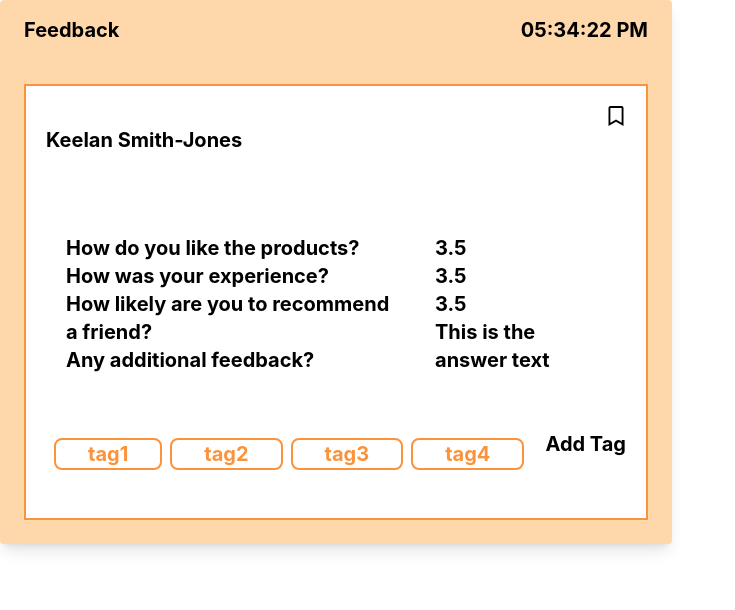
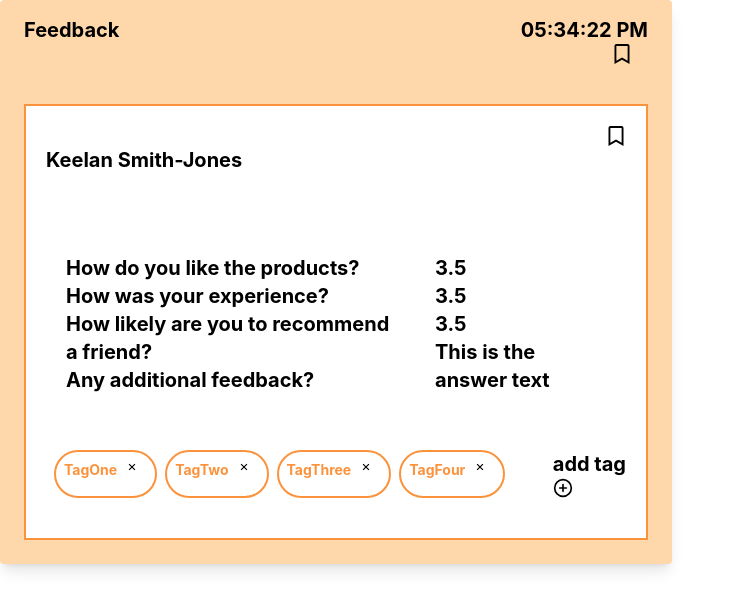
Before and after one commit to josesison1/ripe-production-test, a React (Create React App) app: page / in a window 1280 px wide. Shown: the top 610 px of the page, without its empty margins (0-735 px from the left). Built offline with nearby package versions, Linux system fonts and the light colour scheme.

Commit message:
updated footer tags

```diff
--- a/src/components/FeedbackCardHeader.js
+++ b/src/components/FeedbackCardHeader.js
@@ -1,5 +1,6 @@
 import React from 'react'
 import { test } from '../testObject'
+import { FeedbackBodyBookmark } from './FeedbackBodyBookmark';
 
 const FeedbackCardHeader = () => {
   const timestamp = Date.now();
@@ -9,7 +10,9 @@ const FeedbackCardHeader = () => {
     <>
       <div className="flex justify-between">
         <span>{test.cardType}</span>
-        <span>{timeOnly}</span>
+        <div className='flex flex-col'><span>{timeOnly}</span>
+          <div className='flex justify-end pr-4'><FeedbackBodyBookmark /></div></div>
+
       </div>
     </>
   )
--- a/src/testObject.js
+++ b/src/testObject.js
@@ -24,7 +24,7 @@ const test = {
             surveyQuestion: 'Any additional feedback?'
         }
     ],
-    tags: ['tag1', 'tag2', 'tag3', 'tag4'],
+    tags: ['TagOne', 'TagTwo', 'TagThree', 'TagFour'],
     needsAttention: true,
     bookmarked: false
 }
--- a/src/views/FeedbackFooterTags.js
+++ b/src/views/FeedbackFooterTags.js
@@ -1,5 +1,7 @@
 import React from 'react'
 import { test } from '../testObject'
+import { FiPlusCircle } from 'react-icons/fi'
+import { GrFormClose } from 'react-icons/gr'
 
 const FeedbackFooterTags = () => {
   const { tags } = test
@@ -10,12 +12,15 @@ const FeedbackFooterTags = () => {
         <div className='flex mx-2'>
           {tags.map(v => {
             return (
-              <div className='border-2 border-orange-400 border-w mr-2 my-2 px-8 bg-white text-orange-400 rounded-lg'>{v}</div>
+              <div className='flex justify-between border-2 border-orange-400 border-w mr-2 text-sm p-2 px-2 bg-white text-orange-400 rounded-full'>{v}
+                <div className='mx-2'> <GrFormClose /> </div>
+              </div>
             )
           })}
         </div>
-        <div>
-          Add Tag
+        <div className=''>
+          add tag
+          <FiPlusCircle />
         </div>
 
       </div>
```
